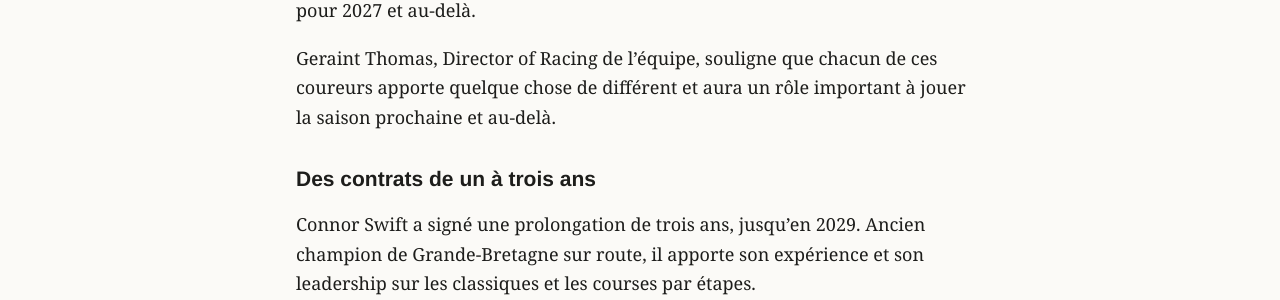
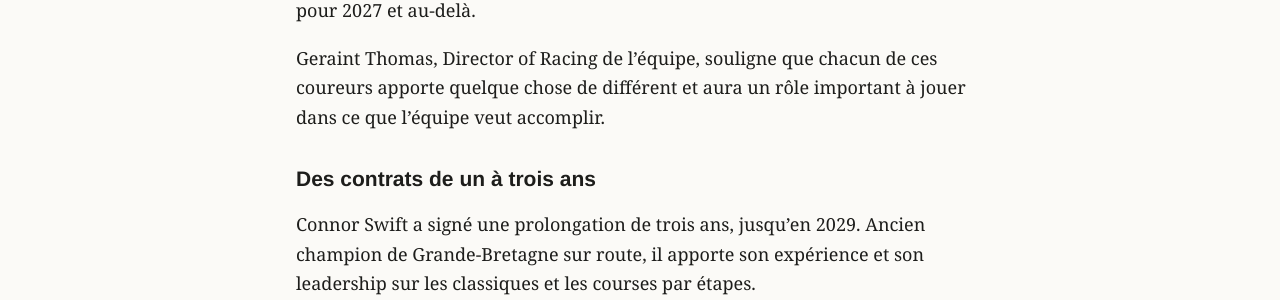
Before and after one commit to antoinebb/test-repo, a Jekyll site: the page built from _posts/2026-11-25-netcompany-ineos-prolonge-sept-coureurs.md, in a window 1280 px wide. Shown: the part 510-810 px from the top of the page. Built offline with Jekyll 4.4.1, drawn with Linux system fonts in a browser that asks for light colours.

Commit message:
Correction : Netcompany INEOS prolonge sept coureurs (propos de Geraint Thomas)

```diff
--- a/_posts/2026-11-25-netcompany-ineos-prolonge-sept-coureurs.md
+++ b/_posts/2026-11-25-netcompany-ineos-prolonge-sept-coureurs.md
@@ -12,7 +12,7 @@ tags: ["Mercato", "Netcompany Ineos", "Prolongation", "Connor Swift", "Tobias Fo
 
 Netcompany INEOS a annoncé le 24 novembre 2026 la prolongation de sept coureurs : Connor Swift, Sam Watson, Tobias Foss, Axel Laurance, Kim Heiduk, Brandon Rivera et Óscar Rodríguez. L'équipe dit s'assurer ainsi un noyau solide pour 2027 et au-delà.
 
-Geraint Thomas, Director of Racing de l'équipe, souligne que chacun de ces coureurs apporte quelque chose de différent et aura un rôle important à jouer la saison prochaine et au-delà.
+Geraint Thomas, Director of Racing de l'équipe, souligne que chacun de ces coureurs apporte quelque chose de différent et aura un rôle important à jouer dans ce que l'équipe veut accomplir.
 
 ## Des contrats de un à trois ans
 
```
